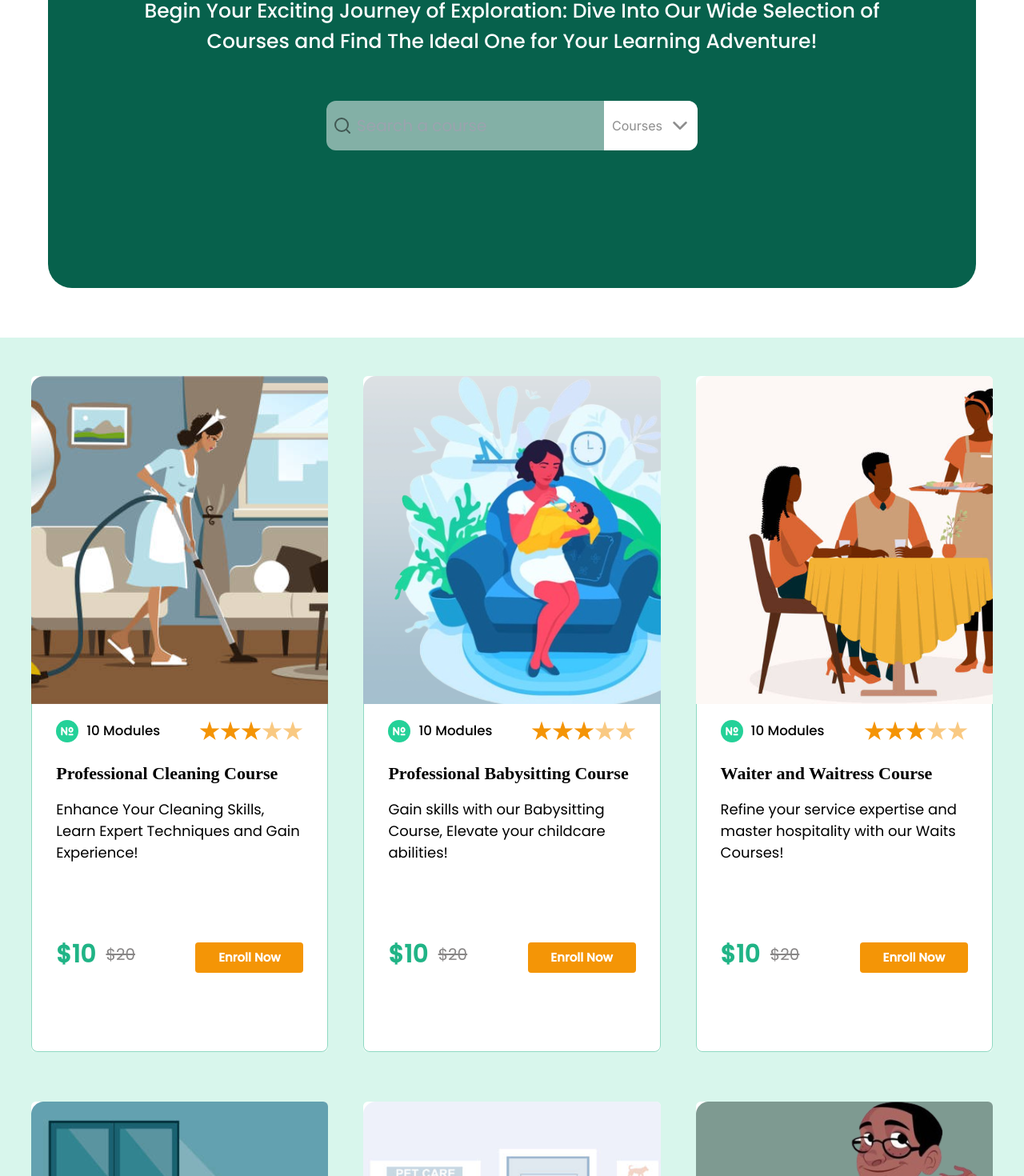
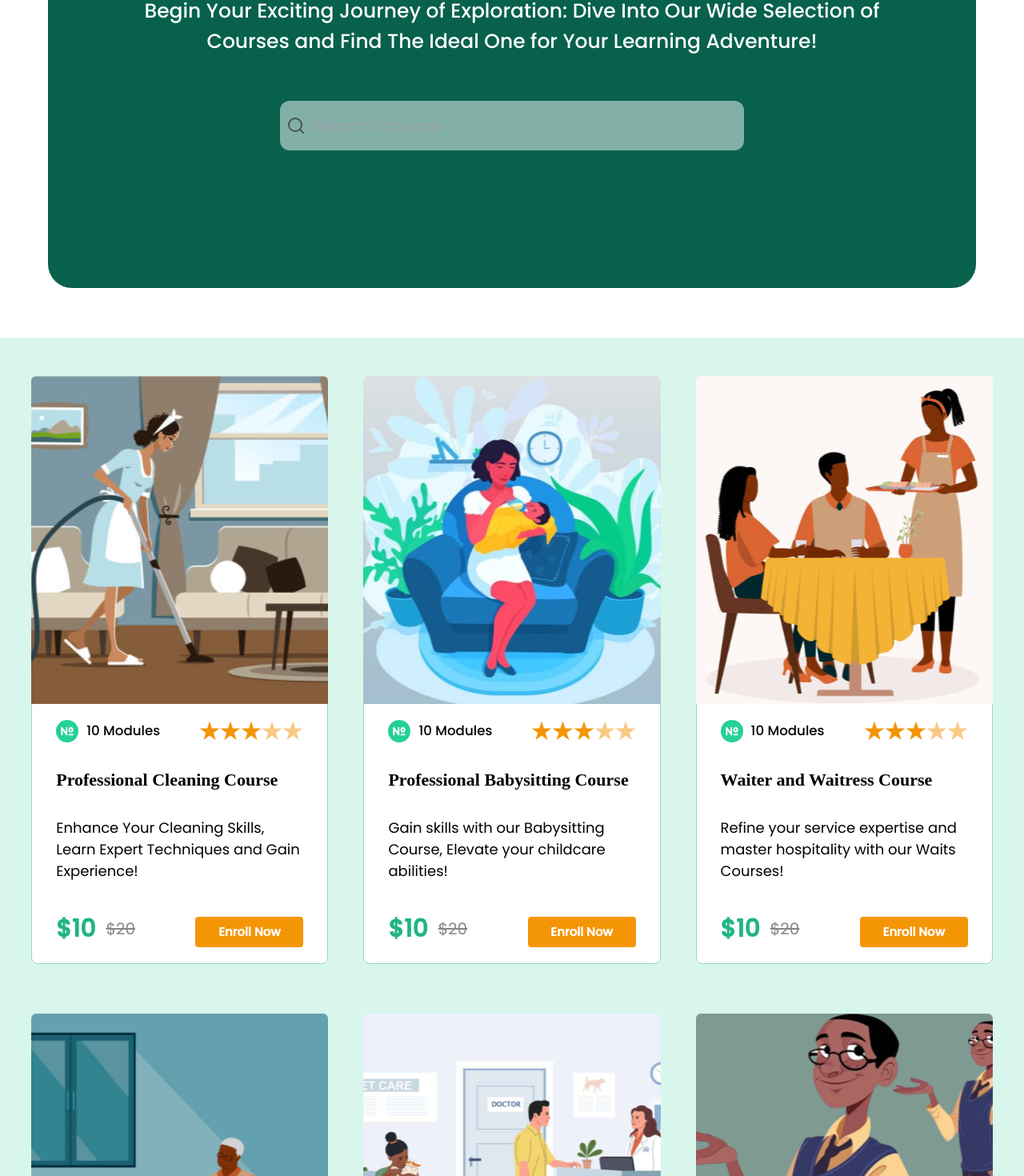
Before and after one commit to stevenmukama/Elearningproject-Fe, a React (Vite) app: page /AllCoursesPage in a window 1280 px wide. Shown: the part 434-1904 px from the top of the page at 80% size. Built offline with nearby package versions, Linux system fonts and the light colour scheme; a web font is replaced by a local one.

Commit message:
add more changes

```diff
--- a/src/components/CourseSection.css
+++ b/src/components/CourseSection.css
@@ -193,7 +193,7 @@ span.dollar-numbers-twenty {
 
 @media screen and (min-width: 768px) {
 	.card-intro {
-		height: 140px;
+		height: 100px;
 	}
 	.Enroll {
 		font-size: 15px;
@@ -216,10 +216,3 @@ span.dollar-numbers-twenty {
 		height: 325px;
 	}
 }
-
-/* laptop max-screen 1240px */
-/* @media screen and (min-width: 1240px) {
-	.card-info {
-		height: auto;
-	}
-} */
--- a/src/pages/AllCoursesPage.jsx
+++ b/src/pages/AllCoursesPage.jsx
@@ -211,7 +211,7 @@ function AllCoursesPage() {
 			],
 		},
 		{
-			title: 'Operations & Supply Chain Ma..',
+			title: 'Operations & Supply Chain Management',
 			intro:
 				'Excel in planning & controlling business operations while managing the supply chain to boost efficiency in any industry.',
 			imageClass: 'bg-[url("/Operations&SupplyChain.png")]',
@@ -314,7 +314,7 @@ function AllCoursesPage() {
 	return (
 		<>
 			<Navbar />
-			<section className='pt-16 max-md:mx-8 md:max-xl:pt-0'>
+			<section className='pt-16 max-sm:mx-8 '>
 				<div className='bg-[#07614C] pt-10 pb-8 max-sm:py-12 flex-col rounded-[30px] mt-8 h-[689px] max-sm:h-auto'>
 					<h1 className='font-koho pt-[123px] max-sm:pt-0 font-bold text-[70px] max-sm:text-[30px] text-[#F49406]'>
 						Our Courses{' '}
@@ -324,7 +324,7 @@ function AllCoursesPage() {
 						Selection of Courses and Find The Ideal One for Your Learning
 						Adventure!
 					</p>
-					<div className='block w-2/5 mx-auto h-[62px] max-sm:h-[40px] bg-white/50 rounded-xl max-sm:w-[85%]'>
+					<div className='block w-1/2  mx-auto h-[62px] max-sm:h-[40px] bg-white/50 rounded-xl '>
 						<div className='flex items-center  h-[62px] max-sm:h-[40px] justify-center text-[rgba(30,30,30,0.5)]'>
 							<img
 								src='/searchCourses.svg'
@@ -336,22 +336,6 @@ function AllCoursesPage() {
 								className='w-full p-2 outline-none text-xl max-sm:text-[12px] text- bg-transparent font-Poppins'
 								placeholder='Search a course'
 							/>
-							<div className='flex px-[10px] max-sm:h-[40px] gap-[10px] max-sm:text-xs h-[62px] bg-white rounded-r-xl cursor-pointer items-center justify-center'>
-								Courses
-								<svg
-									xmlns='http://www.w3.org/2000/svg'
-									fill='none'
-									viewBox='0 0 24 24'
-									strokeWidth={2.5}
-									stroke='currentColor'
-									className='size-6 max-sm:size-3'>
-									<path
-										strokeLinecap='round'
-										strokeLinejoin='round'
-										d='m19.5 8.25-7.5 7.5-7.5-7.5'
-									/>
-								</svg>{' '}
-							</div>
 						</div>
 					</div>
 				</div>
@@ -383,13 +367,13 @@ function AllCoursesPage() {
 							)}
 
 							<div
-								className={`card-image-item ${course.imageClass} bg-cover  w-full h-[410px] max-sm:h-[214px]  max-sm:bg-cover max-sm:bg-no-repeat rounded-t-md`}></div>
-							<div className='card-info  lg:h-[435px] max-md:h-435px max-md:h-auto flex flex-col gap-[22px] max-sm:gap-2  '>
+								className={`card-image-item ${course.imageClass} bg-cover  md:bg-center w-full h-[410px] max-sm:h-[214px]  max-sm:bg-cover max-sm:bg-no-repeat rounded-t-md`}></div>
+							<div className='card-info max-md:h-435px max-md:h-auto flex flex-col gap-[22px] max-sm:gap-2  '>
 								<div className='lessons-rating md:max-xl:flex-col md:max-xl:items-start'>
 									<div className='flex items-center mb-2 lessons-count'>
 										<img
 											src={numberImage}
-											className='number-image max-md:w-5 max-md:h-5'
+											className='number-image max-md:w-5 max-md:h-5 '
 										/>
 										<p className='text-[16.68px] font-Poppins font-medium max-md:text-xs'>{`${course.lessons} Modules`}</p>
 									</div>
@@ -416,12 +400,12 @@ function AllCoursesPage() {
 											))}
 									</div>
 								</div>
-								<h2 className='font-bold font-koh max-sm:text-[15px] leading-[0.8] card-title'>
+								<h2 className='font-bold font-koh md:h-[66px] max-sm:text-[15px] card-title'>
 									{course.title}
 								</h2>
 								<p className='card-intro max-sm:text-[14px]'>
 									{isSmallScreen
-										? truncateText(course.intro, 12)
+										? truncateText(course.intro, 10)
 										: course.intro}
 								</p>
 								<div className='discount-section max-lg:text-[15px]'>
```
